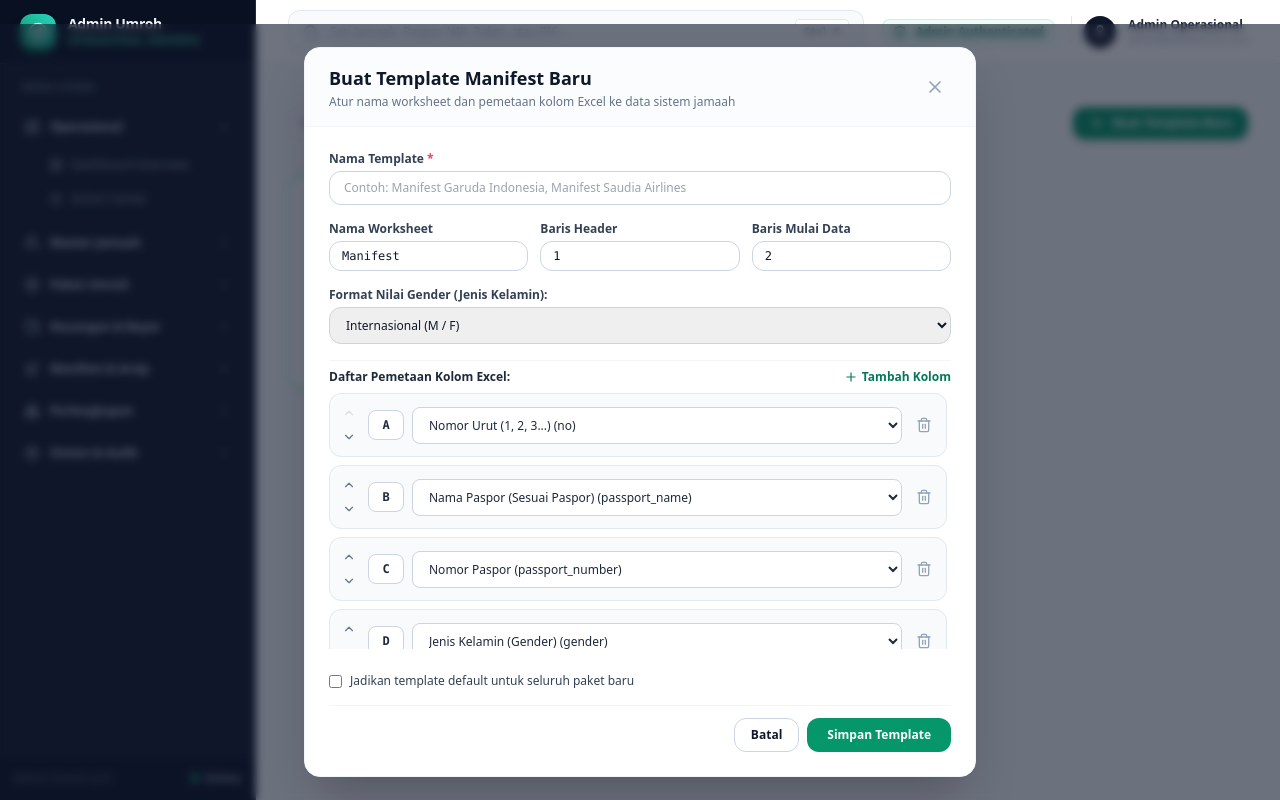
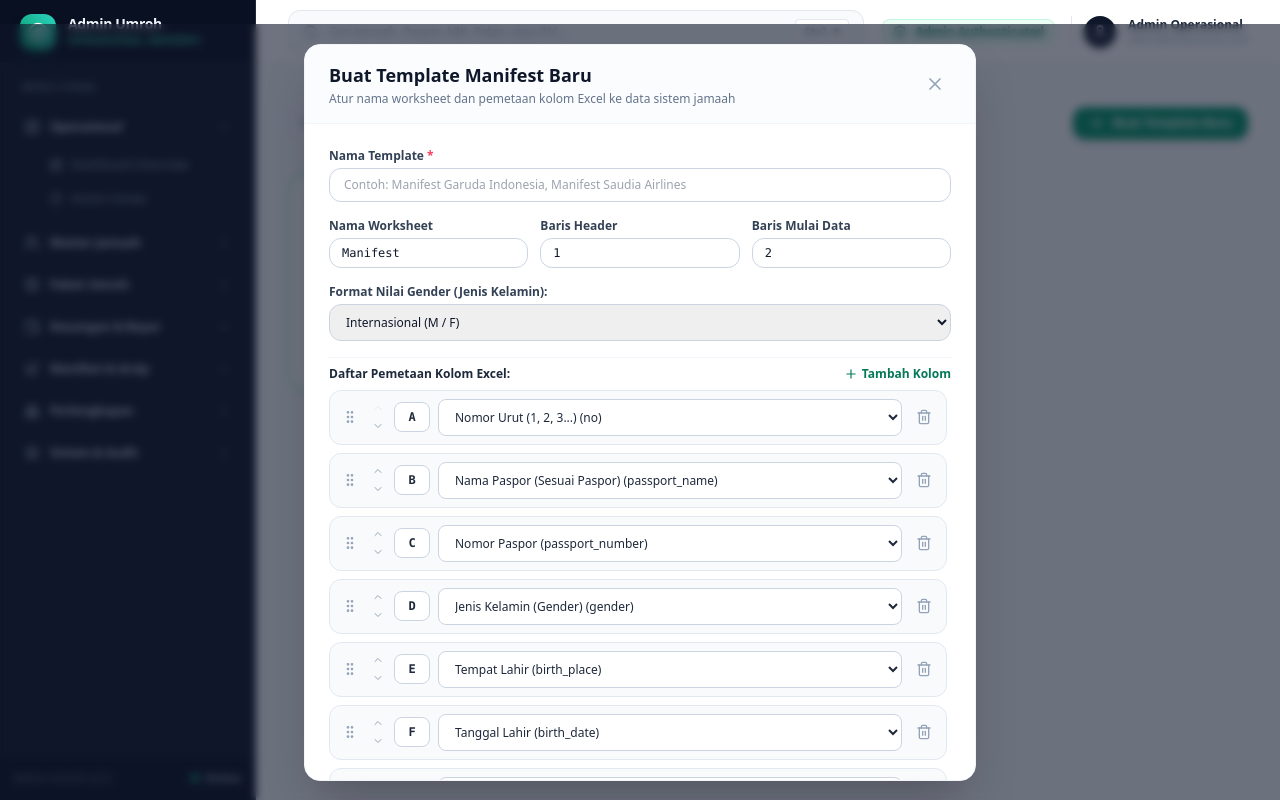
Before and after one commit to suhandfajr-source/admin-umroh, a Next.js app: page /pengaturan/template-manifest in a window 1280 px wide. Both pictures are taken after a click on the button "Buat Template Baru". Built offline with nearby package versions, Linux system fonts and the light colour scheme.

Commit message:
feat(manifest): add drag-and-drop cursor handle (GripVertical) to easily drag and reorder manifest columns

```diff
--- a/src/app/pengaturan/template-manifest/page.tsx
+++ b/src/app/pengaturan/template-manifest/page.tsx
@@ -16,7 +16,8 @@ import {
   Layers,
   ChevronUp,
   ChevronDown,
-  ArrowUpDown
+  ArrowUpDown,
+  GripVertical
 } from 'lucide-react';
 import { Badge } from '@/components/ui/Badge';
 import { LoadingSpinner } from '@/components/ui/LoadingSpinner';
@@ -80,6 +81,8 @@ export default function ManifestTemplateSettingsPage() {
     { col: 'K', field: 'phone' },
     { col: 'L', field: 'pic_name' },
   ]);
+  const [draggedIdx, setDraggedIdx] = useState<number | null>(null);
+  const [dragOverIdx, setDragOverIdx] = useState<number | null>(null);
   const [submitting, setSubmitting] = useState(false);
 
   const fetchTemplates = async () => {
@@ -199,6 +202,47 @@ export default function ManifestTemplateSettingsPage() {
       col: getExcelColumnLetter(i),
     }));
     setFieldMappings(reindexed);
+  };
+
+  const handleDragStart = (e: React.DragEvent, idx: number) => {
+    setDraggedIdx(idx);
+    e.dataTransfer.effectAllowed = 'move';
+    e.dataTransfer.setData('text/plain', String(idx));
+  };
+
+  const handleDragOver = (e: React.DragEvent, idx: number) => {
+    e.preventDefault();
+    e.dataTransfer.dropEffect = 'move';
+    if (dragOverIdx !== idx) {
+      setDragOverIdx(idx);
+    }
+  };
+
+  const handleDrop = (e: React.DragEvent, targetIdx: number) => {
+    e.preventDefault();
+    if (draggedIdx === null || draggedIdx === targetIdx) {
+      setDraggedIdx(null);
+      setDragOverIdx(null);
+      return;
+    }
+
+    const updated = [...fieldMappings];
+    const [movedItem] = updated.splice(draggedIdx, 1);
+    updated.splice(targetIdx, 0, movedItem);
+
+    const reindexed = updated.map((item, i) => ({
+      ...item,
+      col: getExcelColumnLetter(i),
+    }));
+
+    setFieldMappings(reindexed);
+    setDraggedIdx(null);
+    setDragOverIdx(null);
+  };
+
+  const handleDragEnd = () => {
+    setDraggedIdx(null);
+    setDragOverIdx(null);
   };
 
   const handleMappingChange = (idx: number, field: ManifestSystemField) => {
@@ -466,35 +510,63 @@ export default function ManifestTemplateSettingsPage() {
               </button>
             </div>
 
-            <div className="max-h-64 overflow-y-auto space-y-2 pr-1">
-              {fieldMappings.map((mapping, idx) => (
-                <div key={idx} className="flex items-center gap-2 p-2 bg-slate-50 hover:bg-slate-100/70 border border-slate-200 rounded-xl transition-colors">
-                  {/* Reorder Buttons */}
+            <div className="max-h-68 overflow-y-auto space-y-2 pr-1">
+              {fieldMappings.map((mapping, idx) => {
+                const isDragging = draggedIdx === idx;
+                const isDragOver = dragOverIdx === idx && draggedIdx !== idx;
+
+                return (
+                  <div
+                    key={idx}
+                    draggable
+                    onDragStart={(e) => handleDragStart(e, idx)}
+                    onDragOver={(e) => handleDragOver(e, idx)}
+                    onDrop={(e) => handleDrop(e, idx)}
+                    onDragEnd={handleDragEnd}
+                    className={`flex items-center gap-2 p-2 rounded-xl border transition-all ${
+                      isDragging
+                        ? 'opacity-30 scale-[0.98] border-dashed border-emerald-500 bg-emerald-50'
+                        : isDragOver
+                        ? 'border-emerald-500 ring-2 ring-emerald-400/50 bg-emerald-50/80 shadow-md scale-[1.01]'
+                        : 'bg-slate-50 hover:bg-slate-100/80 border-slate-200 shadow-2xs'
+                    }`}
+                  >
+                    {/* Drag Handle Cursor */}
+                    <div
+                      title="Klik & Tarik (Drag) ke posisi yang diinginkan"
+                      className="p-1 text-slate-400 hover:text-emerald-700 cursor-grab active:cursor-grabbing rounded hover:bg-white transition-colors"
+                    >
+                      <GripVertical className="w-4 h-4" />
+                    </div>
+
+                    {/* Step Reorder Buttons */}
                     <div className="flex flex-col gap-0.5">
                       <button
                         type="button"
                         disabled={idx === 0}
                         onClick={() => handleMoveUp(idx)}
-                      title="Geser Kolom ke Atas"
-                      className="p-1 text-slate-500 hover:text-emerald-700 hover:bg-white rounded transition-all disabled:opacity-20 disabled:hover:bg-transparent disabled:hover:text-slate-500"
+                        title="Geser Kolom ke Atas (1 Baris)"
+                        className="p-0.5 text-slate-400 hover:text-emerald-700 hover:bg-white rounded transition-all disabled:opacity-20 disabled:hover:bg-transparent disabled:hover:text-slate-400"
                       >
-                      <ChevronUp className="w-3.5 h-3.5" />
+                        <ChevronUp className="w-3 h-3" />
                       </button>
                       <button
                         type="button"
                         disabled={idx === fieldMappings.length - 1}
                         onClick={() => handleMoveDown(idx)}
-                      title="Geser Kolom ke Bawah"
-                      className="p-1 text-slate-500 hover:text-emerald-700 hover:bg-white rounded transition-all disabled:opacity-20 disabled:hover:bg-transparent disabled:hover:text-slate-500"
+                        title="Geser Kolom ke Bawah (1 Baris)"
+                        className="p-0.5 text-slate-400 hover:text-emerald-700 hover:bg-white rounded transition-all disabled:opacity-20 disabled:hover:bg-transparent disabled:hover:text-slate-400"
                       >
-                      <ChevronDown className="w-3.5 h-3.5" />
+                        <ChevronDown className="w-3 h-3" />
                       </button>
                     </div>
 
+                    {/* Column Letter Badge */}
                     <span className="w-9 py-1.5 bg-white border border-slate-300 rounded-lg text-xs font-mono font-bold text-slate-800 text-center shadow-2xs">
                       {mapping.col}
                     </span>
 
+                    {/* Field Selector */}
                     <select
                       value={mapping.field}
                       onChange={(e) => handleMappingChange(idx, e.target.value as ManifestSystemField)}
@@ -507,6 +579,7 @@ export default function ManifestTemplateSettingsPage() {
                       ))}
                     </select>
 
+                    {/* Remove Column */}
                     {fieldMappings.length > 1 && (
                       <button
                         type="button"
@@ -518,7 +591,8 @@ export default function ManifestTemplateSettingsPage() {
                       </button>
                     )}
                   </div>
-              ))}
+                );
+              })}
             </div>
           </div>
 
```
Lines whose indentation alone changed are shown as unchanged.
